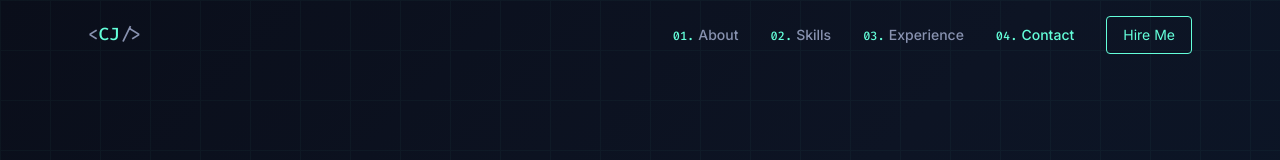
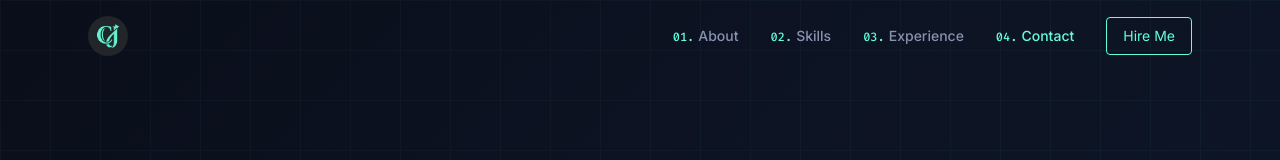
Before and after one commit to ChesterArano/chester-portfolio, a React (Vite) app: page / in a window 1280 px wide. Shown: the top 160 px of the page. Built offline with nearby package versions, Linux system fonts and the light colour scheme.

Commit message:
Add logo image to Navbar component and update button styling

```diff
--- a/src/app/components/Navbar.tsx
+++ b/src/app/components/Navbar.tsx
@@ -49,12 +49,14 @@ export function Navbar() {
         {/* Logo */}
         <button
           onClick={() => window.scrollTo({ top: 0, behavior: "smooth" })}
-          className="font-mono text-[#64ffda] hover:text-[#64ffda]/80 transition-colors"
-          style={{ fontFamily: "'Fira Code', monospace", fontSize: "1.1rem" }}
+          className="flex items-center overflow-hidden rounded-full transition-transform duration-200 hover:scale-105"
+          aria-label="Home"
         >
-          <span className="text-[#8892b0]">&lt;</span>
-          CJ
-          <span className="text-[#8892b0]">/&gt;</span>
+          <img
+            src="/assets/logo.jpg"
+            alt="Chester Portfolio Logo"
+            className="h-10 w-10 object-cover"
+          />
         </button>
 
         {/* Desktop Nav */}
```
Also changed, not shown: public/assets/logo.jpg (added).
